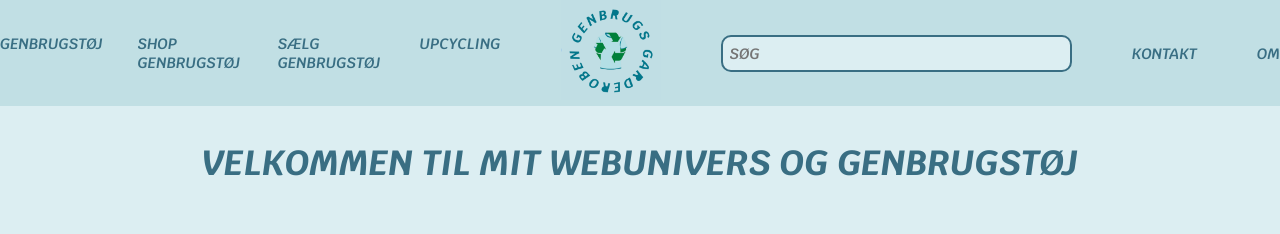
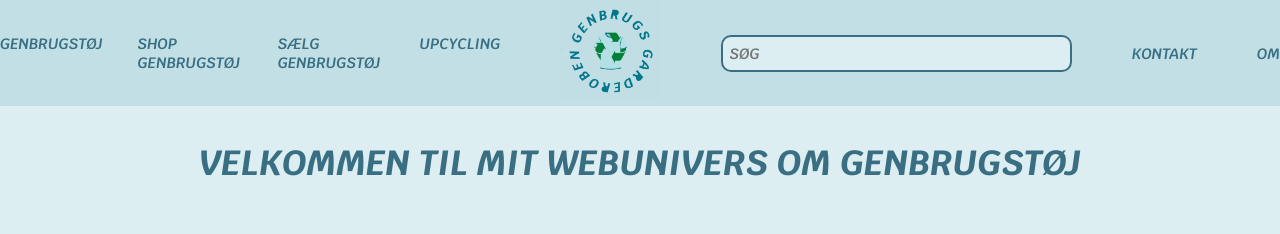
Before and after one commit to Julieloft/webunivers-genbrugstoej, a plain HTML site: page index.html in a window 1280 px wide. Shown: the top 234 px of the page. Drawn offline with Linux system fonts and the light colour scheme; grey boxes are pictures that could not be loaded.

Commit message:
stavefejl i overskrift

```diff
--- a/index.html
+++ b/index.html
@@ -74,7 +74,7 @@
 <!-- Her er forsidens billede -->
 <section id="overskrift">
   <article id="overskrift">
-      <h2>VELKOMMEN TIL MIT WEBUNIVERS OG GENBRUGSTØJ</h2>
+      <h2>VELKOMMEN TIL MIT WEBUNIVERS OM GENBRUGSTØJ</h2>
   </article>
 </section>
 
```
